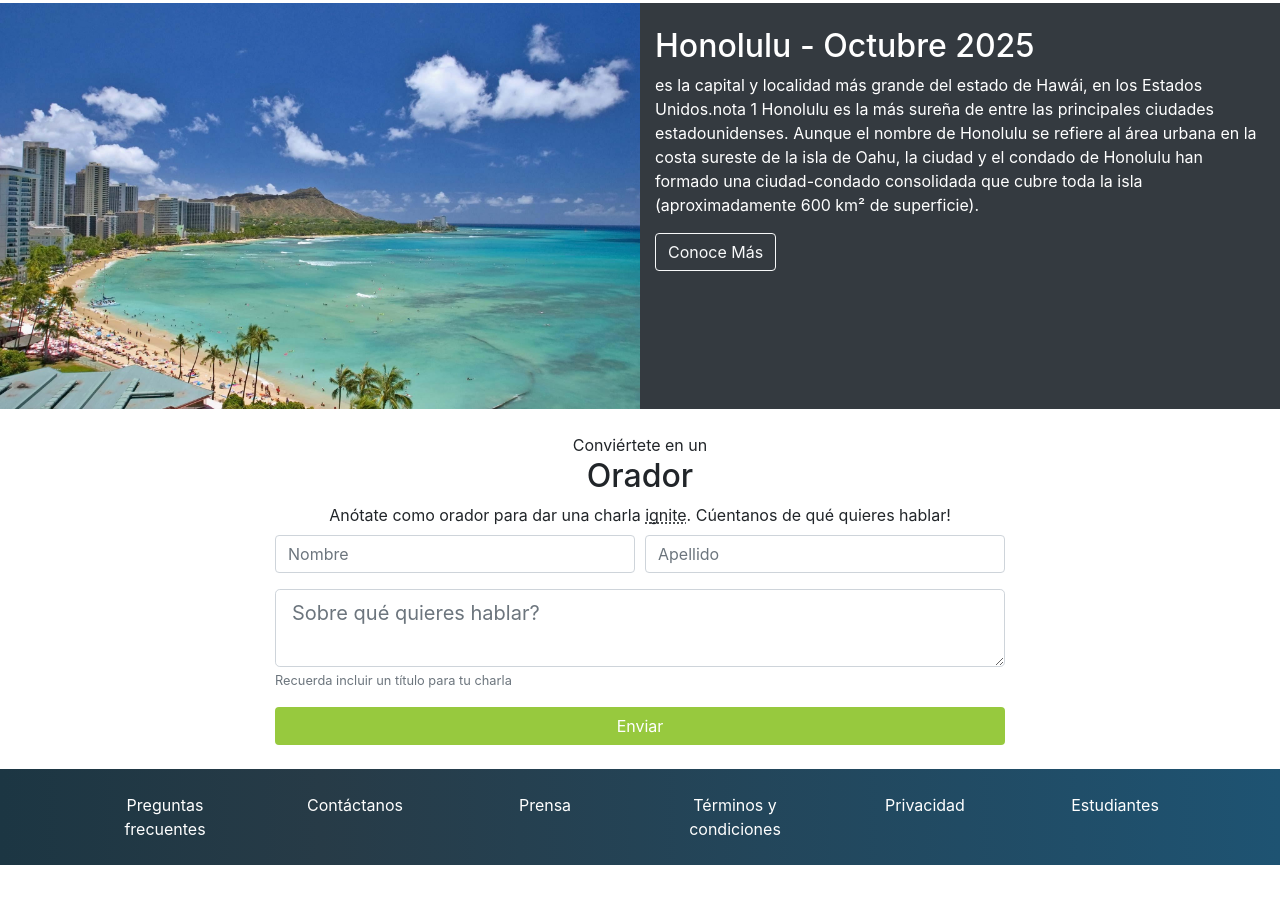
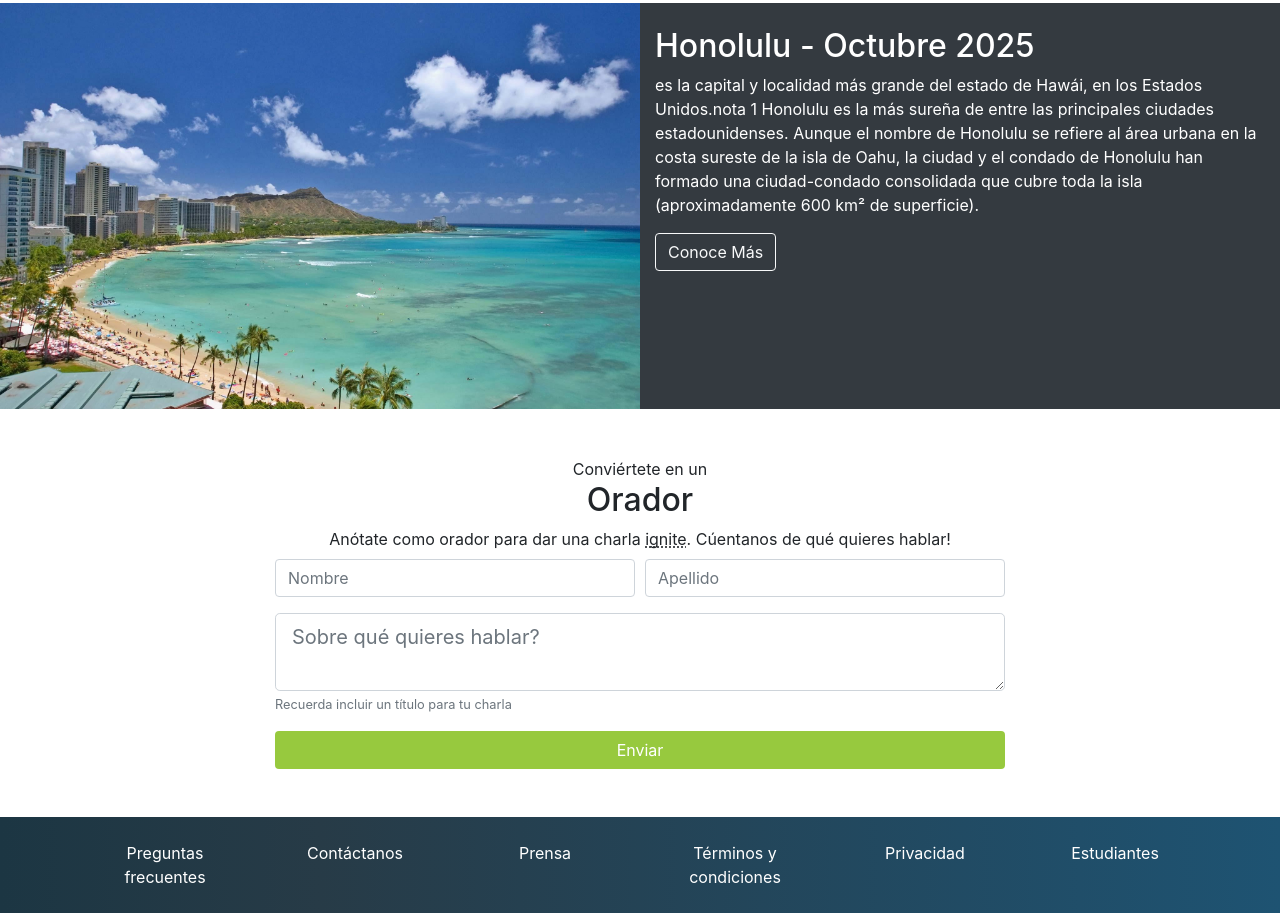
Before and after one commit to cbascordoba/conf-bootstrap, a plain HTML site: page index.html in a window 1280 px wide. Shown: the part 1966-2879 px from the top of the page. Before the commit the page ends 2831 px from the top, so only its background shows below. Drawn offline with nearby package versions, Linux system fonts and the light colour scheme.

Commit message:
Se agrega más padding a la sección de oradores

```diff
--- a/index.html
+++ b/index.html
@@ -170,7 +170,7 @@
   </section>
   <!-- Fin Lugar y Fecha -->
   <!-- Conviértete en orador -->
-  <section id="conviertete-en-orador" class="pt-4 pb-4">
+  <section id="conviertete-en-orador" class="pt-5 pb-5">
     <div class="container">
       <div class="row">
         <div class="col text-center >
```
